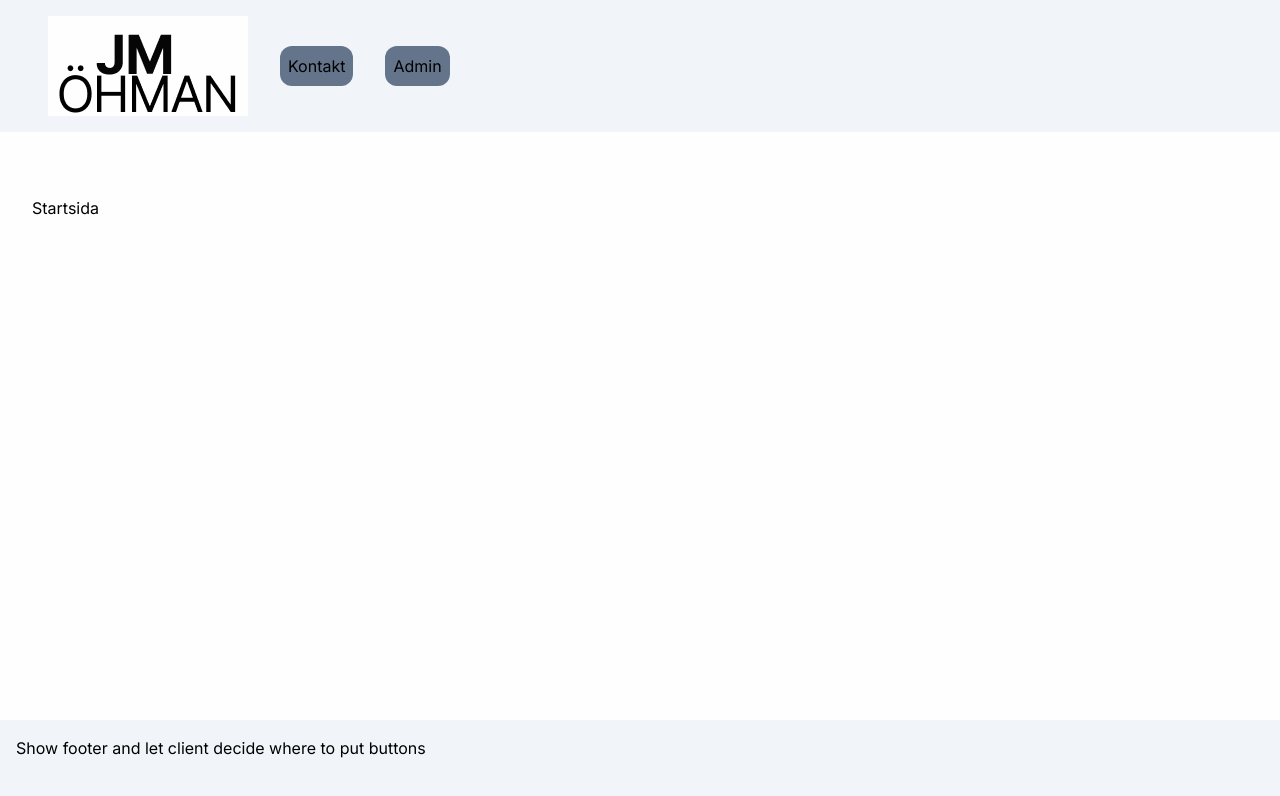
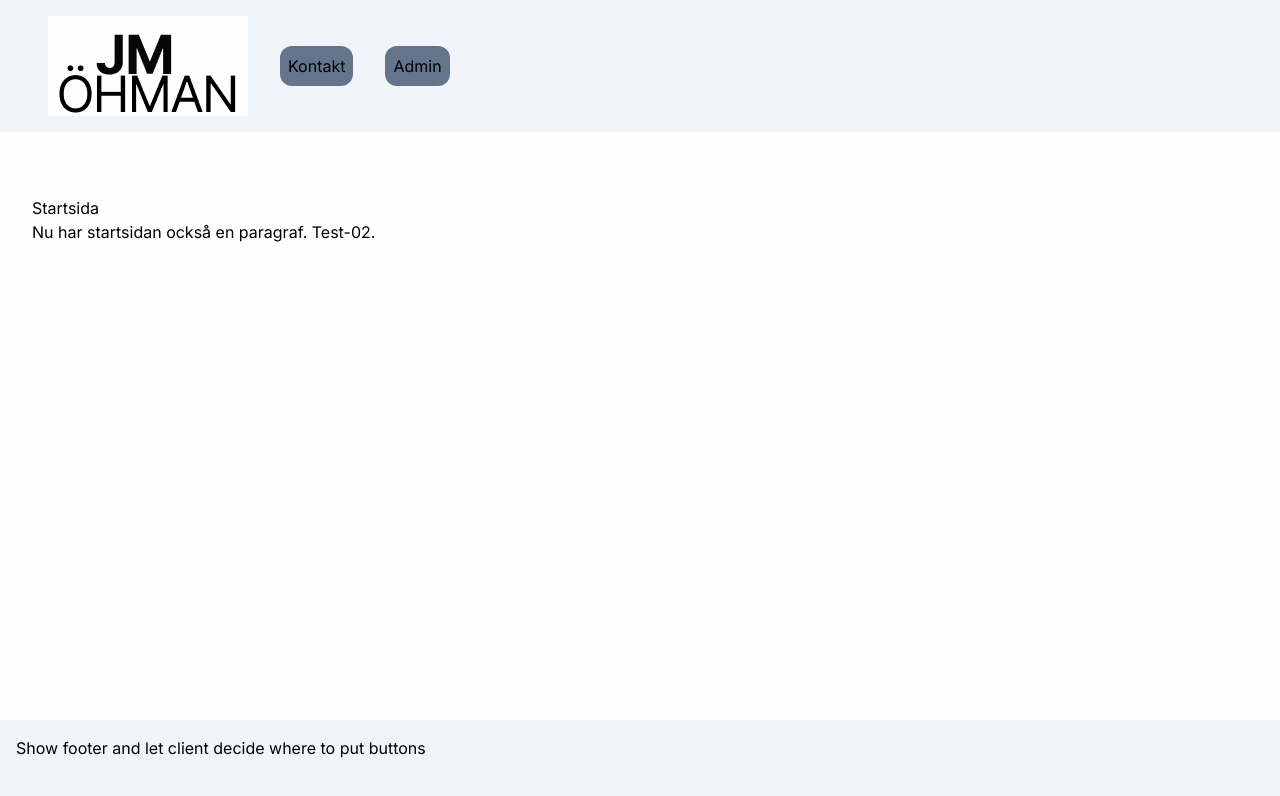
Before and after one commit to rubenolander/jmohman, a Next.js app: page / in a window 1280 px wide. Shown: the top 796 px of the page. Built offline with nearby package versions, Linux system fonts and the light colour scheme.

Commit message:
Added a p to this test too.

```diff
--- a/src/app/page.tsx
+++ b/src/app/page.tsx
@@ -2,6 +2,7 @@ export default function Home() {
   return (
     <main className="px-8">
       <h1>Startsida</h1>
+      <p>Nu har startsidan också en paragraf. Test-02.</p>
     </main>
   );
 }
```
